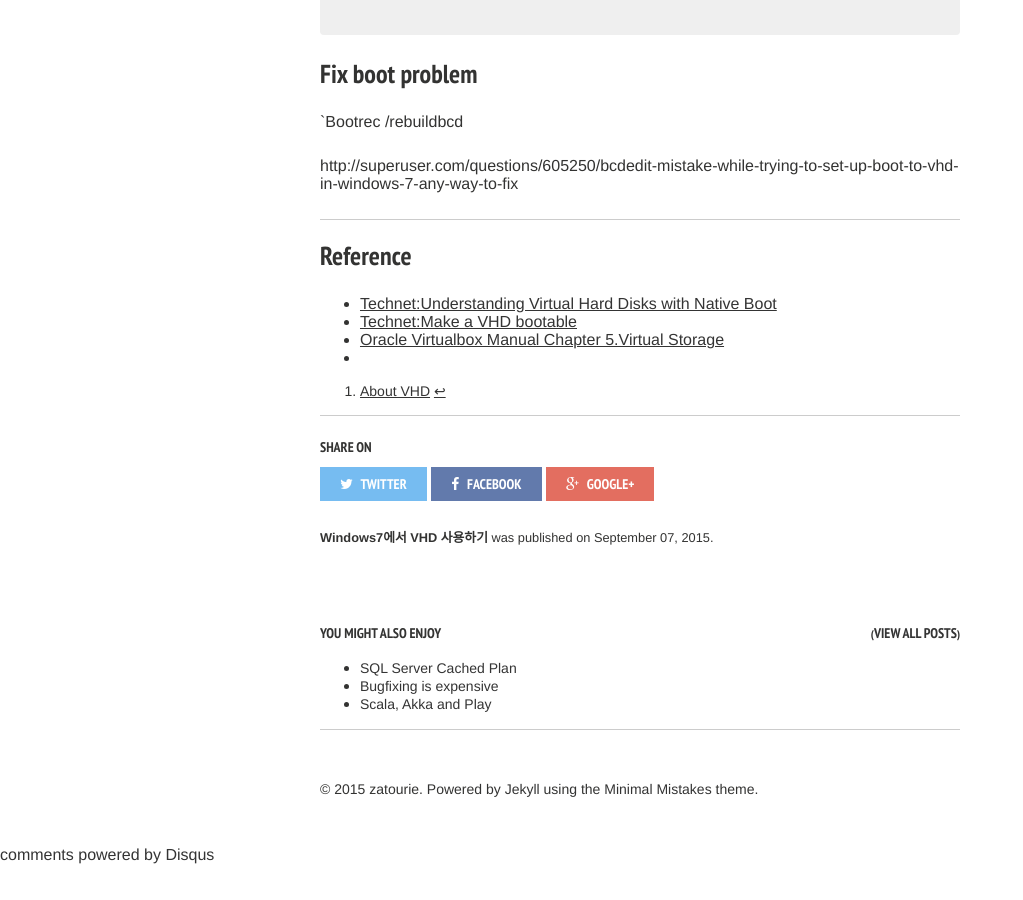
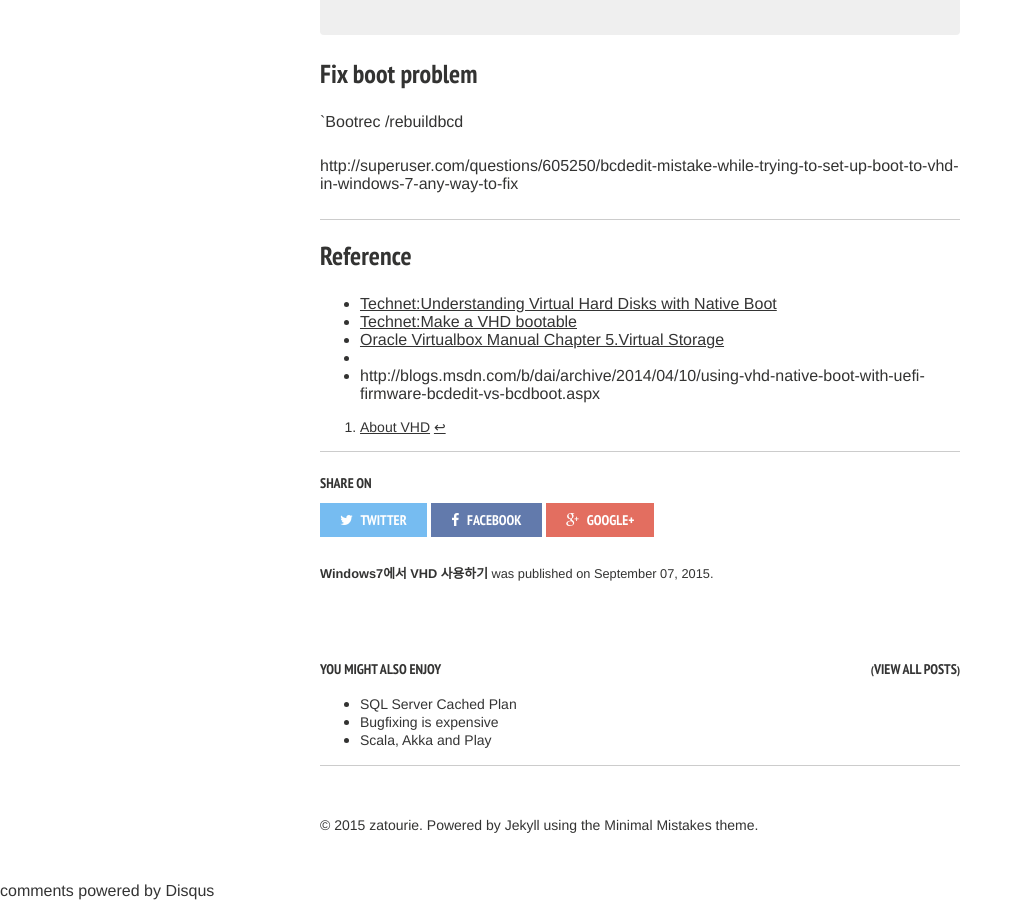
Before and after one commit to zatourie/zatourie.github.io, a Jekyll site: the page built from _posts/2015-09-07-vhd.md, in a window 1280 px wide and 900 px high, scrolled down 2011 px. Shown: the whole window, without its empty margins (0-1023 px from the left). Built offline with Jekyll 4.4.1, drawn with Linux system fonts in a browser that asks for light colours; nearby versions of some CDN libraries; comment, search, counter and statistics services are not loaded; before the commit the page ends 2875 px from its top, so only the background shows below that; some of the changed lines change nothing that is shown.

Commit message:
Update 2015-09-07-vhd.md

```diff
--- a/_posts/2015-09-07-vhd.md
+++ b/_posts/2015-09-07-vhd.md
@@ -96,3 +96,4 @@ http://superuser.com/questions/605250/bcdedit-mistake-while-trying-to-set-up-boo
 * [Technet:Make a VHD bootable](https://technet.microsoft.com/en-us/library/hh825709.aspx)
 * [Oracle Virtualbox Manual Chapter 5.Virtual Storage](https://www.virtualbox.org/manual/ch05.html)
 * [^1]: [About VHD](https://msdn.microsoft.com/en-us/library/windows/desktop/dd323654.aspx)
+* http://blogs.msdn.com/b/dai/archive/2014/04/10/using-vhd-native-boot-with-uefi-firmware-bcdedit-vs-bcdboot.aspx
```
